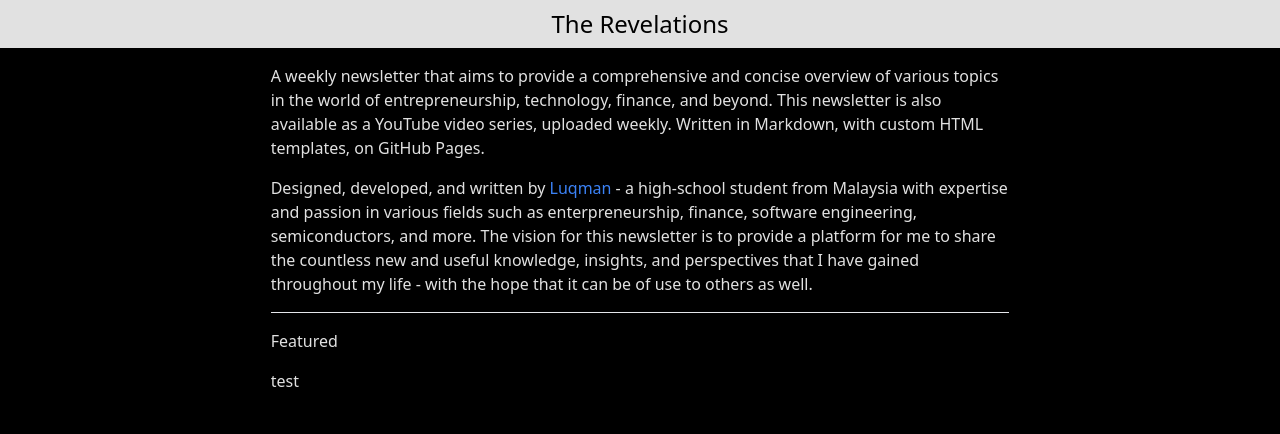
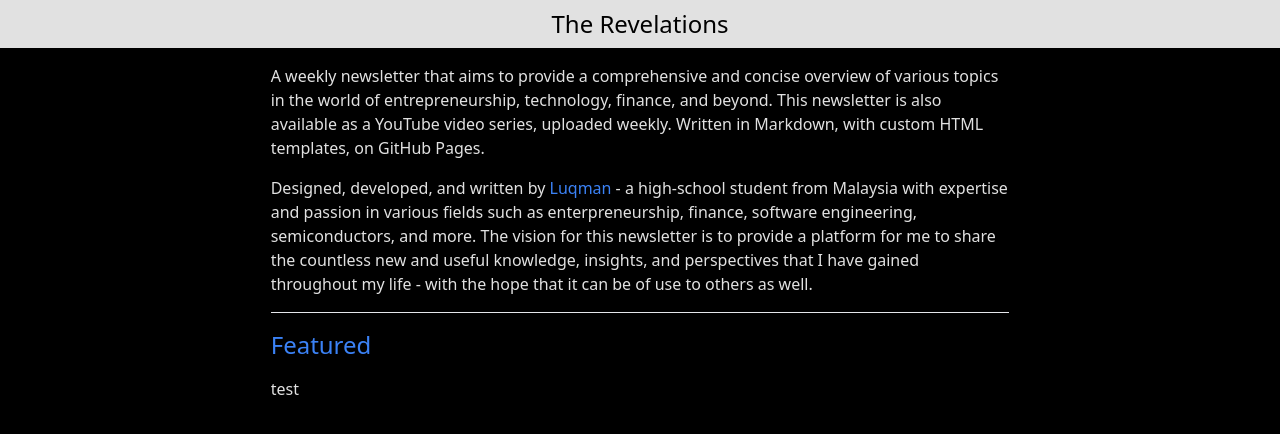
Before and after one commit to theluqmn/revelations, a Jekyll site: the page built from index.md, in a window 1280 px wide. Shown: the top 434 px of the page. Built offline with Jekyll 4.4.1, drawn with Linux system fonts in a browser that asks for light colours; nearby versions of some CDN libraries.

Commit message:
some styling changes for the heading

```diff
--- a/_layouts/home.html
+++ b/_layouts/home.html
@@ -32,7 +32,7 @@
         </header>
 
         <main class="pt-32 p-4 md:p-1 md:pt-16 lg:w-7/12 items-center mx-auto space-y-3 text-sm lg:text-base">
-            <div class="text-[rgb(225,225,225)] space-y-4 [&_a]:text-blue-500">
+            <div class="text-[rgb(225,225,225)] space-y-4 [&_a]:text-blue-500 [&_h2]:text-2xl [&_h2]:text-blue-500">
                 {{ content }}
             </div>
         </body>
```
